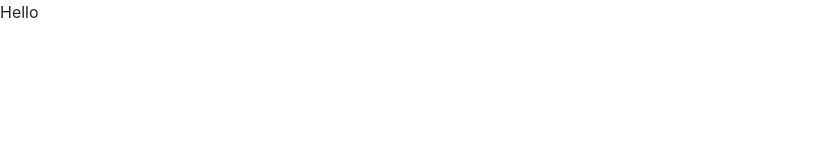
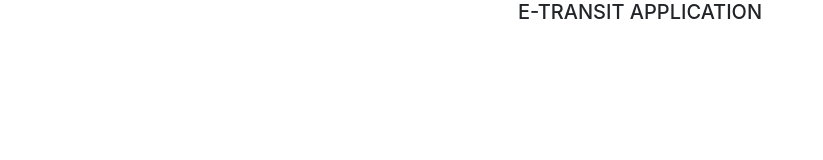
Before and after one commit to Efosaok/E-transit-w, a React app: page / in a window 1280 px wide. Shown: the whole page, without its empty margins (0-823 px from the left). Built offline with nearby package versions, Linux system fonts and the light colour scheme.

Commit message:
chore(setup-tests): setup tests using jest as taskrunner
- installed jest,enzyme and create setup file
- create sample Header component to test against
- write test for header compoenet

[Finishes #158517137]

```diff
--- /dev/null
+++ b/src/components/containers/header/Header.js
@@ -0,0 +1,10 @@
+import React from 'react';
+
+const Header = () =>
+  (
+    <div>
+      <h5 className="text-center">E-TRANSIT APPLICATION</h5>
+    </div>
+  );
+
+export default Header;
--- /dev/null
+++ b/src/components/root/App.js
@@ -0,0 +1,10 @@
+import React from 'react';
+import Main from './Main';
+
+const App = () => (
+  <div>
+    <Main />
+  </div>
+);
+
+export default App;
--- /dev/null
+++ b/src/components/root/Main.js
@@ -0,0 +1,13 @@
+import React from 'react';
+import { Switch, Route } from 'react-router-dom';
+import Header from '../containers/header/Header';
+
+const Main = props => (
+  <main>
+    <Switch>
+      <Route exact path="/" component={Header} />
+    </Switch>
+  </main>
+);
+
+export default Main;
--- a/src/index.html
+++ b/src/index.html
@@ -4,7 +4,7 @@
   <meta charset="UTF-8">
   <meta name="viewport" content="width=device-width, initial-scale=1.0">
   <meta http-equiv="X-UA-Compatible" content="ie=edge">
-  <title>E-trnasit</title>
+  <title>E-transit</title>
 </head>
 <body>
   <section id="index"></section>
--- a/src/index.js
+++ b/src/index.js
@@ -1,9 +1,14 @@
 import React from 'react';
 import ReactDOM from 'react-dom';
-import './public/bootstrap.min.css';
+import { BrowserRouter } from 'react-router-dom';
+import App from './components/root/App';
+import './public/css/bootstrap.min.css';
 
-const Index = () => {
-  return <div>Hello</div>;
-};
+const Index = () =>
+  (
+    <BrowserRouter>
+      <App />
+    </BrowserRouter>
+  );
 
 ReactDOM.render(<Index />, document.getElementById('index'));
```
Also changed, not shown: assetsTransformer.js (added, +7 -0 lines), package.json (+32 -1 lines), server/server.js (+3 -5 lines), src/tests/__mocks__/setup.js (added, +4 -0 lines), src/tests/components/homepage.test.js (added, +11 -0 lines), .eslintrc.json, src/public/css/bootstrap.min.css (renamed from src/public/bootstrap.min.css), src/public/js/bootstrap.bundle.js (renamed from src/public/bootstrap.bundle.js), 1 other file.
